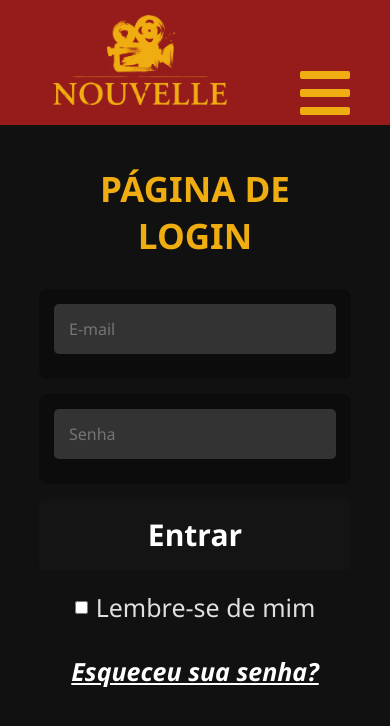
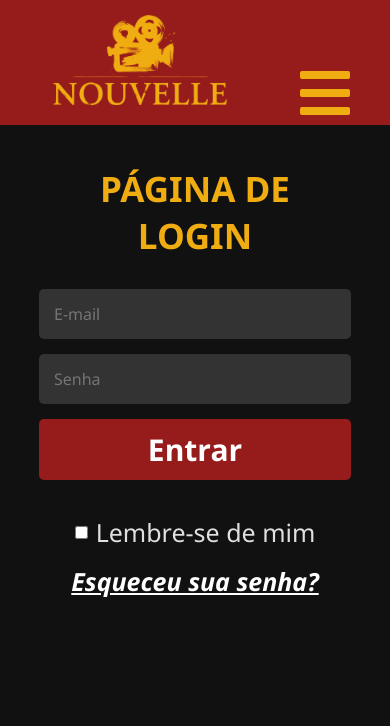
Before and after one commit to PKamilly/React-Nouvelle, a React (Vite) app in the folder frontend/: page /login in a window 390 px wide. Shown: the top 726 px of the page. Built offline with nearby package versions, Linux system fonts and the light colour scheme.

Commit message:
arrumar: erros de responsividade e interface

```diff
--- a/frontend/src/pages/Login.jsx
+++ b/frontend/src/pages/Login.jsx
@@ -63,9 +63,7 @@ function Login() {
   return (
     <div>
       <Navbar />
-
       <div id="divLogin">
-
         <div id="divLeft">
           <div className="Tamanho_Logo">
             <img src={logoImg} alt="Nouvelle"/>
@@ -94,23 +92,18 @@ function Login() {
               />
             </div>
 
-            <button type="submit" className="btn-login">Entrar</button>
-
-
+            <button type="submit" className="btn-form">Entrar</button>
 
             <div className="utilidades">
               <div className="lembre_de_mim">
                 <input type="checkbox" id="remember" />
                 <label htmlFor="remember">Lembre-se de mim</label>
               </div>
-              <a href="#" className="Qual_minha_senha">Esqueceu sua senha?</a>
+              <a href="#" className="qual_minha_senha">Esqueceu sua senha?</a>
             </div>
           </form>
         </div>
-
       </div>
-
-
     </div>
   );
 }
--- a/frontend/src/styles/cadastro.css
+++ b/frontend/src/styles/cadastro.css
@@ -1,6 +1,3 @@
-#menuCadastro{
-    text-shadow: 0 0 10px #f1c764;
-}
 .Local_logo {
     flex: 1;
     display: flex;
--- a/frontend/src/styles/ingressos.css
+++ b/frontend/src/styles/ingressos.css
@@ -117,7 +117,6 @@
 
 .login_senha_caixas {
   background-color: rgba(0, 0, 0, 0.3);
-  padding: 15px;
   border-radius: 8px;
 }
 
--- a/frontend/src/styles/login.css
+++ b/frontend/src/styles/login.css
@@ -1,65 +1,4 @@
-.texto_acima {
-    display: flex;
-    flex-direction: column;
-    min-height: 100vh;
-}
-
-.caixaLogin{
-    margin: 0 300px 100px 300px;
-}
-
-/* login.css */
-
-.Tamanho_Logo {
-    flex: 0 1 450px;
-}
-
-.Tamanho_Logo img {
-    width: 100%;
-    height: auto;
-}
-
-.Tamanho_Caixas_TXT {
-    flex: 0 1 380px;
-}
-
-.login_senha_caixas {
-    margin-bottom: 15px;
-}
-
-.login_senha_caixas input {
-    width: 100%;
-    height: 50px;
-    background-color: #333;
-    border: none;
-    border-radius: 5px;
-    padding: 0 15px;
-    color: white;
-    font-size: 1rem;
-}
-
-.login_senha_caixas input:focus {
-    outline: 2px solid #F0AD12;
-}
-
-.btn-login {
-    width: 100%;
-    padding: 15px;
-    background-color: rgb(150, 28, 28);
-    color: white;
-    border: none;
-    border-radius: 5px;
-    font-weight: bold;
-    cursor: pointer;
-    margin-bottom: 1%;
-}
-
-.btn-login:hover{
-    background-color: #F0AD12;
-    color: #141414;
-    transition: all 0.3s ease;
-}
-
+/* UTILIDADES EXTRAS DO LOGIN */
 .utilidades {
     display: flex;
     justify-content: space-between;
@@ -74,15 +13,16 @@
     gap: 8px;
 }
 
-.Qual_minha_senha {
+.qual_minha_senha {
     color: white;
     text-decoration: underline;
     font-style: italic;
     font-weight: bold;
 }
 
+/* RESPONSIVIDADE (MOBILE) */
 @media (max-width: 768px) {
-    .menuLogin, #menuPerfil{
+    .btn-entrar {
         display: block;
         max-width: 100%;
         border-bottom: 0;
@@ -91,34 +31,14 @@
         background-color: rgb(114, 23, 23);
     }
 
-    .caixaLogin{
-        margin: 0 30px 10px 30px;
+    .utilidades {
+        flex-direction: column;
+        justify-content: center;
+        align-items: center;
+        gap: 15px;
     }
 
-    .Tamanho_Caixas_TXT {
-        width: 100%;
+    .lembre_de_mim, .qual_minha_senha {
+        font-size: 25px;
     }
-
-    .login_senha_caixas input{
-        font-size: 30px;
-        margin-bottom: 10px;
-        height: 80px;
-    }
-
-    .btn-login{
-        font-size: 30px;
-        padding: 10px;
-        margin-bottom: 20px;
-    }
-
-    .utilidades{
-        display:grid;
-        justify-content: center;
-        align-items: center;
-    }
-    .lembre_de_mim, .Qual_minha_senha{
-        font-size: 25   px;
-        margin-bottom: 30px;
-    }
-
 }
--- a/frontend/src/styles/loginCadastro.css
+++ b/frontend/src/styles/loginCadastro.css
@@ -7,38 +7,34 @@
     margin: 80px auto 80px;
 }
 
-/* DIV DA IMAGEM (LEFT) */
+/* ============================================= */
+/* DIV DA IMAGEM (ESQUERDA) */
 #divLeft {
-    position: sticky; /* Faz o menu grudar no mesmo local ao rolar a página */
-    top: 210px; /* Deixa o menu subir até esta posição (no caso "congela" no mesmo lugar) */
-    align-self: flex-start; /* Impede que a div estique até o final do formulário */
+    position: sticky;
+    top: 210px;
+    align-self: flex-start;
     flex: 1;
     display: flex;
     justify-content: left;
     padding: 40px;
 }
-.tamanho_logo {
+
+.Tamanho_Logo {
     flex: 0 1 450px;
 }
-.tamanho_logo img {
+
+.Tamanho_Logo img {
     width: 100%;
     height: auto;
 }
 
-/* MENSAGEM DE ERRO */
-.mensagem_erro {
-    color: red;
-    margin-bottom: 20px;
-    text-align: center;
-    font-size: 30px;
-}
-
 /* ============================================= */
-/* DIV DOS INPUTS (RIGHT) */
+/* DIV DOS INPUTS E FORMULÁRIOS (DIREITA) */
 #divRight {
     flex: 0 1 380px;
 }
-.tituloPagina{
+
+.tituloPagina {
     color: #F0AD12;
     margin-bottom: 30px;
 }
@@ -46,7 +42,9 @@
 /* CAIXAS DE TEXTO (input) */
 .login_senha_caixas {
     margin-bottom: 15px;
+    position: relative; /* Essencial para alinhar o ícone da senha */
 }
+
 .login_senha_caixas input {
     width: 100%;
     height: 50px;
@@ -56,53 +54,25 @@
     padding: 0 15px;
     color: white;
     font-size: 1rem;
+    box-sizing: border-box;
 }
+
 .login_senha_caixas input:focus {
     outline: 2px solid #F0AD12;
 }
 
-/* BOTÃO DE LOGIN / BOTÃO DO ENVIO DA FORMULÁRIO */
-.btn-login {
-    width: 100%;
-    padding: 15px;
-    background-color: rgb(150, 28, 28);
-    color: white;
-    border: none;
-    border-radius: 5px;
-    font-weight: bold;
-    cursor: pointer;
-    margin-bottom: 1%;
-}
-.btn-login:hover{
-    background-color: #F0AD12;
-    color: #141414;
-    transition: all 0.3s ease;
-}
-
-/* UTILIDADES */
-.utilidades {
-    display: flex;
-    justify-content: space-between;
-    align-items: center;
-    margin-top: 15px;
-    font-size: 0.85rem;
-}
-
-/* Torna o container o ponto de referência posicional */
-.login_senha_caixas {
-    position: relative;
-}
-
-/* Garante que o texto digitado não fique por baixo do olho */
+/* Garante que o texto digitado não fique por baixo do ícone do olho */
 .login_senha_caixas input[type="password"],
 .login_senha_caixas input[type="text"] {
     padding-right: 45px;
 }
 
+/* ÍCONE DE MOSTRAR SENHA */
 .btn-toggle-password {
     position: absolute;
     right: 15px;
-    bottom: 15px;
+    top: 50%;
+    transform: translateY(-50%);
     cursor: pointer;
     color: #999;
     font-size: 1.2rem;
@@ -114,8 +84,32 @@
     color: #F0AD12;
 }
 
+/* BOTÃO DE LOGIN / ENVIO GERAL DO FORMULÁRIO */
+.btn-form {
+    width: 100%;
+    padding: 15px;
+    background-color: rgb(150, 28, 28);
+    color: white;
+    border: none;
+    border-radius: 5px;
+    font-weight: bold;
+    cursor: pointer;
+    margin-bottom: 1%;
+    transition: all 0.3s ease;
+}
+
+.btn-form:hover {
+    background-color: #F0AD12;
+    color: #141414;
+}
+
+.btn-form:disabled {
+    opacity: 0.7;
+    cursor: not-allowed;
+}
+
 /* ============================================= */
-/* RESPONSIVIDADE PARA O CELULAR */
+/* RESPONSIVIDADE (MOBILE) */
 @media (max-width: 768px) {
     #divLogin, #divCadastro {
         flex-direction: column;
@@ -123,9 +117,11 @@
         width: 80%;
         margin: 40px auto;
     }
+
     #divLeft {
         display: none;
     }
+
     #divRight {
         flex: 1;
         width: 100%;
@@ -136,35 +132,14 @@
         font-size: 35px;
     }
 
-    .login_senha_caixas h4 {
-        font-size: 25px;
-    }
     .login_senha_caixas input {
         height: 80px;
         font-size: 25px;
     }
-    .login_senha_caixas, .btn-login {
-        width: 100%;
-    }
-    .btn-login {
+
+    .btn-form {
         font-size: 30px;
         padding: 10px;
         margin-bottom: 20px;
     }
-
-    /* Reposiciona o olhinho da senha para não ficar flutuando */
-    .btn-toggle-password {
-        height: (100% - 30px); /* Ajusta a altura para o tamanho do input */
-    }
-
-    /* UTILIDADES */
-    .utilidades{
-        flex-wrap: wrap;
-        flex-direction: column;
-        display:flex;
-        justify-content: center;
-        align-items: center;
-        font-size: 25px;
-        margin-top: 0 !important;
-    }
 }
--- a/frontend/src/styles/perfil.css
+++ b/frontend/src/styles/perfil.css
@@ -1,21 +1,22 @@
+/* ============================================= */
+/* MAIN DO PERFIL */
 .main-perfil {
     display: flex;
     justify-content: center;
     align-items: flex-start;
     gap: 80px;
     padding: 40px;
-    background-color: black;
     min-height: 100vh;
 }
 
-.tamanho_logo {
+.tamanho_logo_perfil {
     flex: 0 1 450px;
     position: sticky;
     top: 180px;
     align-self: flex-start;
 }
 
-.tituloPerfil{
+.tituloPerfil {
     color: #F0AD12;
     font-size: 40px;
     text-decoration: underline;
@@ -30,14 +31,19 @@
 
 /* ============================================= */
 /* IMAGEM PERFIL */
-.divFotoPerfil{
+.divFotoPerfil {
     display: flex;
     align-items: flex-start;
     flex-wrap: wrap;
     gap: 24px;
 }
 
-#preview-img{
+#container-preview {
+    display: block;
+    text-align: center;
+}
+
+#preview-img {
     width: 200px;
     height: 200px;
     border-radius: 50%;
@@ -45,16 +51,17 @@
     border: 3px solid #F0AD12;
 }
 
-#nomeArquivo{
+#nomeArquivo {
     color: #F0AD12;
     font-weight: bold;
     text-decoration: underline;
     margin-top: 20px;
     word-break: break-all;
+    text-align: center;
 }
 
 /* BOTÕES IMAGEM */
-.botoes_nome_imagem{
+.botoes_nome_imagem {
     display: flex;
     flex-direction: column;
     gap: 8px;
@@ -63,18 +70,17 @@
     align-self: center;
 }
 
-#btnAddFoto{
+#btnAddFoto {
     display: none;
 }
 
-/* ============================================= */
-/* CAIXAS DE TEXTO (input) */
-.Tamanho_Caixas_TXT {
+/* CAIXAS DE TEXTO (input) E BOTÕES DO PERFIL */
+.Tamanho_Caixas_TXT_Perfil {
     flex: 0 1 380px;
 }
 
-/* BOTÕES EM GERAL */
-.btn-login, .botao-upload, .btn-excluir-foto {
+/* Botoões independentes apenas para o perfil */
+.btn-perfil, .botao-upload, .btn-excluir-foto {
     width: 100%;
     padding: 15px;
     background-color: #141414;
@@ -90,22 +96,32 @@
     text-decoration: none;
 }
 
-.btn-login:hover, .botao-upload:hover, .btn-excluir-foto:hover {
+.btn-perfil:hover, .botao-upload:hover {
     background-color: #F0AD12;
     color: #141414;
 }
 
-.btn-login:disabled {
+.btn-perfil:disabled {
     opacity: 0.7;
     cursor: not-allowed;
 }
 
-/* INPUT DAS INFORMAÇÕES */
-.login_senha_caixas {
-    margin-bottom: 15px;
+.btn-excluir-conta, .btn-excluir-foto {
+    background-color: #8B0000;
 }
 
-.login_senha_caixas input {
+.btn-excluir-conta:hover, .btn-excluir-foto:hover {
+    background-color: #ff3333;
+    color: white;
+}
+
+/* INPUT DAS INFORMAÇÕES */
+.perfil_caixas {
+    margin-bottom: 15px;
+    position: relative;
+}
+
+.perfil_caixas input {
     width: 100%;
     height: 50px;
     background-color: #333;
@@ -117,8 +133,13 @@
     box-sizing: border-box;
 }
 
-.login_senha_caixas input:focus {
+.perfil_caixas input:focus {
     outline: 2px solid #F0AD12;
+}
+
+.perfil_caixas input[type="password"],
+.perfil_caixas input[type="text"] {
+    padding-right: 45px;
 }
 
 .input-bloqueado {
@@ -127,14 +148,12 @@
     cursor: not-allowed;
 }
 
-/* Asterisco vermelho nos campos obrigatórios */
 .obrigatorio::after {
     content: " *";
     color: #e74c3c;
     font-weight: bold;
 }
 
-/* MENSAGEM DE ERRO INLINE */
 .msg-campo-erro {
     color: #F0AD12;
     font-size: 0.82rem;
@@ -144,8 +163,17 @@
 }
 
 /* ============================================= */
-/* RESPONSIVIDADE PARA O CELULAR */
+/* RESPONSIVIDADE (MOBILE) */
 @media (max-width: 768px) {
+    #menuPerfil {
+        display: block;
+        max-width: 100%;
+        border-bottom: 0;
+        border-radius: 0;
+        text-shadow: none !important;
+        background-color: rgb(114, 23, 23);
+    }
+
     .main-perfil {
         flex-direction: column;
         align-items: center;
@@ -153,7 +181,7 @@
         padding: 20px;
     }
 
-    .tamanho_logo {
+    .tamanho_logo_perfil {
         position: static;
         flex: 1 1 auto;
         width: 100%;
@@ -170,8 +198,18 @@
         width: 100%;
     }
 
-    .Tamanho_Caixas_TXT {
+    .Tamanho_Caixas_TXT_Perfil {
         flex: 1 1 auto;
         width: 100%;
     }
+
+    .perfil_caixas input {
+        height: 80px;
+        font-size: 25px;
+    }
+
+    .btn-perfil, .botao-upload, .btn-excluir-foto {
+        font-size: 15px;
+        padding: 20px;
+    }
 }
```
Also changed, not shown: frontend/src/pages/Perfil.jsx (+10 -3 lines).
